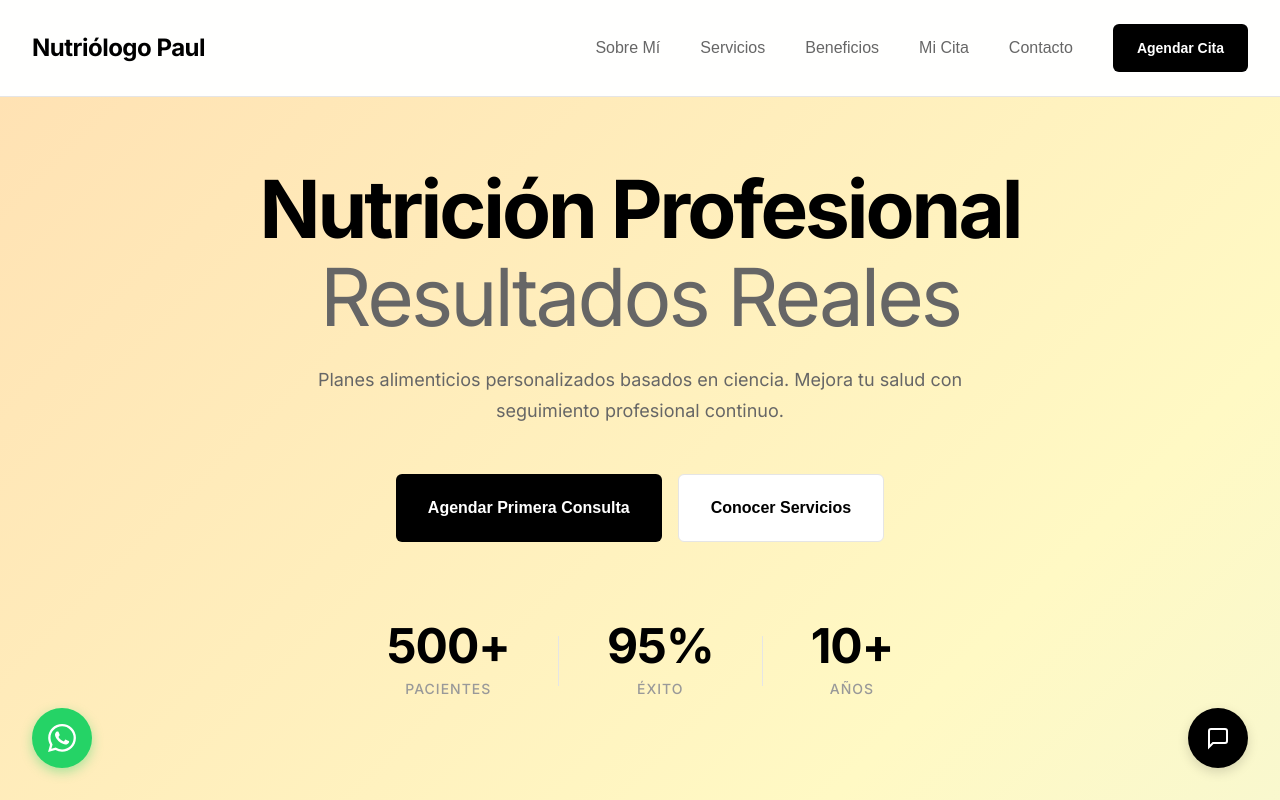
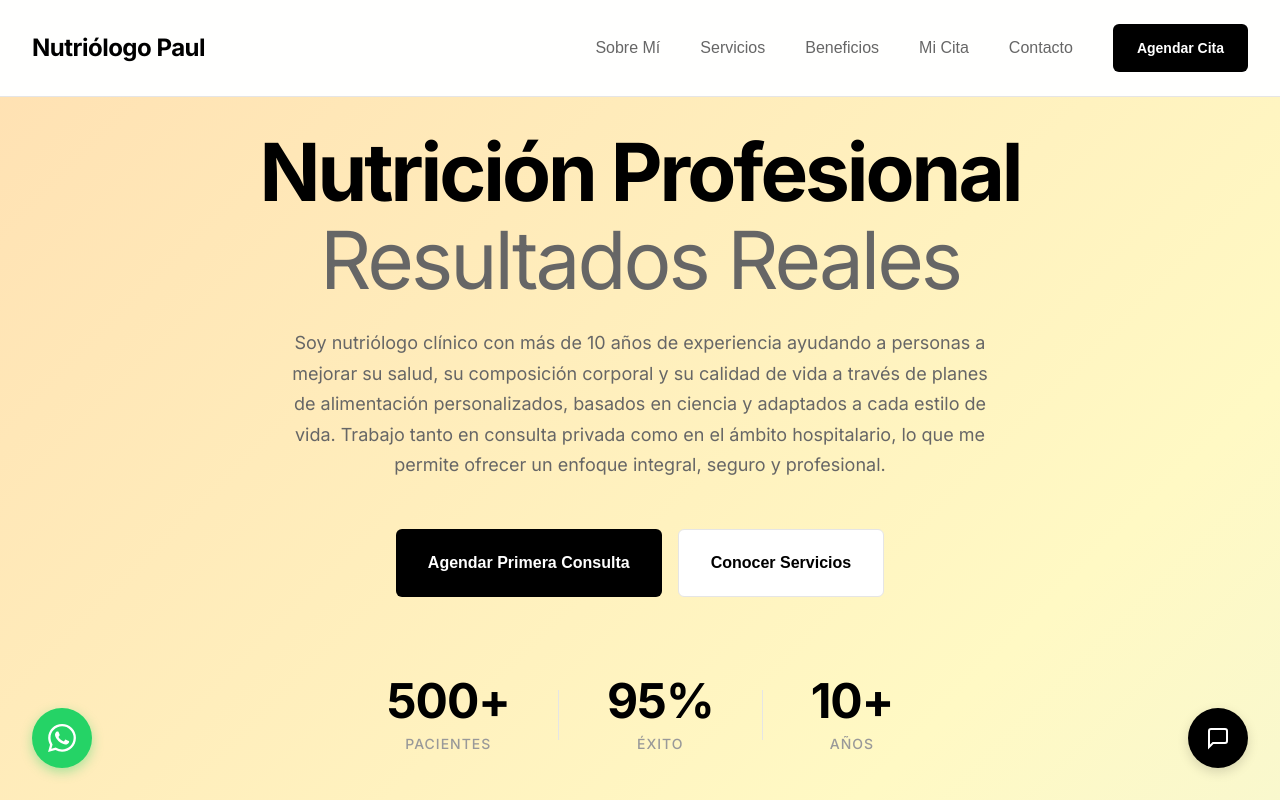
Before and after one commit to Alexisghub-Z/sistema_nutriologia_seguimientos, a Next.js app: page / in a window 1280 px wide. Shown: the top 800 px of the page. Built offline with nearby package versions, Linux system fonts and the light colour scheme.

Commit message:
Actualizar texto del hero con descripción profesional

```diff
--- a/src/app/(public)/page.tsx
+++ b/src/app/(public)/page.tsx
@@ -81,8 +81,11 @@ export default function Home() {
             <span className={styles.titleAccent}>Resultados Reales</span>
           </h1>
           <p className={styles.subtitle}>
-            Planes alimenticios personalizados basados en ciencia. Mejora tu salud con seguimiento
-            profesional continuo.
+            Soy nutriólogo clínico con más de 10 años de experiencia ayudando a personas a mejorar
+            su salud, su composición corporal y su calidad de vida a través de planes de
+            alimentación personalizados, basados en ciencia y adaptados a cada estilo de vida.
+            Trabajo tanto en consulta privada como en el ámbito hospitalario, lo que me permite
+            ofrecer un enfoque integral, seguro y profesional.
           </p>
           <div className={styles.ctaGroup}>
             <button onClick={() => router.push('/agendar')} className={styles.ctaPrimary}>
```
